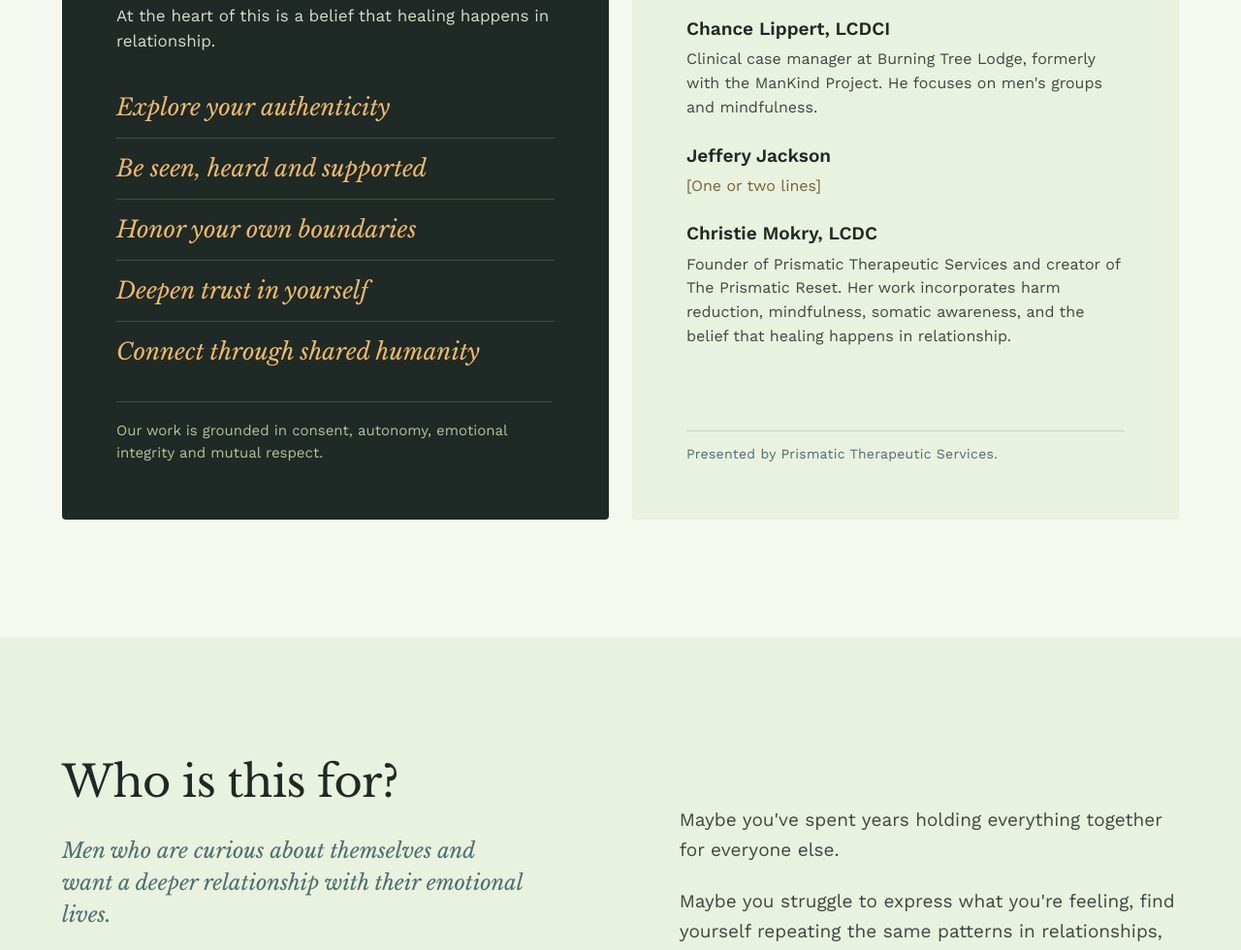
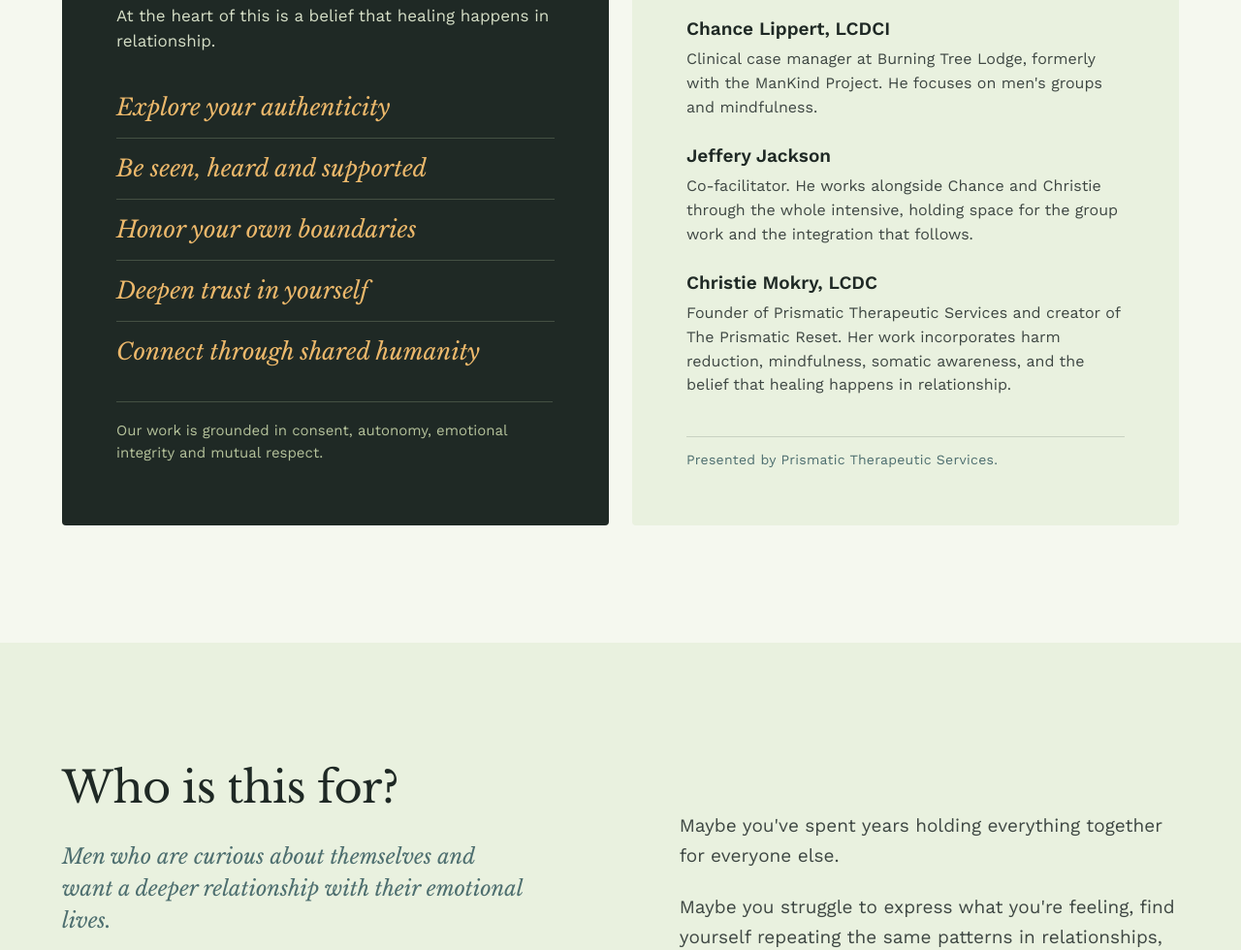
Before and after one commit to AIRSHP/events, a plain HTML site: page rite-of-passage/index.html in a window 1280 px wide. Shown: the part 4370-5350 px from the top of the page at 97% size. Drawn offline with Linux system fonts and the light colour scheme.

Commit message:
Placeholder bio for Jeffery
Co-Authored-By: Claude Opus 5.5 <noreply@anthropic.com>

```diff
--- a/rite-of-passage/index.html
+++ b/rite-of-passage/index.html
@@ -124,7 +124,7 @@
         <h3>Who is leading</h3>
         <ul class="leaders">
           <li><strong>Chance Lippert, LCDCI</strong><span class="bio">Clinical case manager at Burning Tree Lodge, formerly with the ManKind Project. He focuses on men's groups and mindfulness.</span></li>
-          <li><strong>Jeffery Jackson</strong><span class="gap">[One or two lines]</span></li>
+          <li><strong>Jeffery Jackson</strong><span class="bio">Co-facilitator. He works alongside Chance and Christie through the whole intensive, holding space for the group work and the integration that follows.</span></li>
           <li><strong>Christie Mokry, LCDC</strong><span class="bio">Founder of Prismatic Therapeutic Services and creator of The Prismatic Reset. Her work incorporates harm reduction, mindfulness, somatic awareness, and the belief that healing happens in relationship.</span></li>
         </ul>
         <p class="presented">Presented by Prismatic Therapeutic Services.</p>
```
